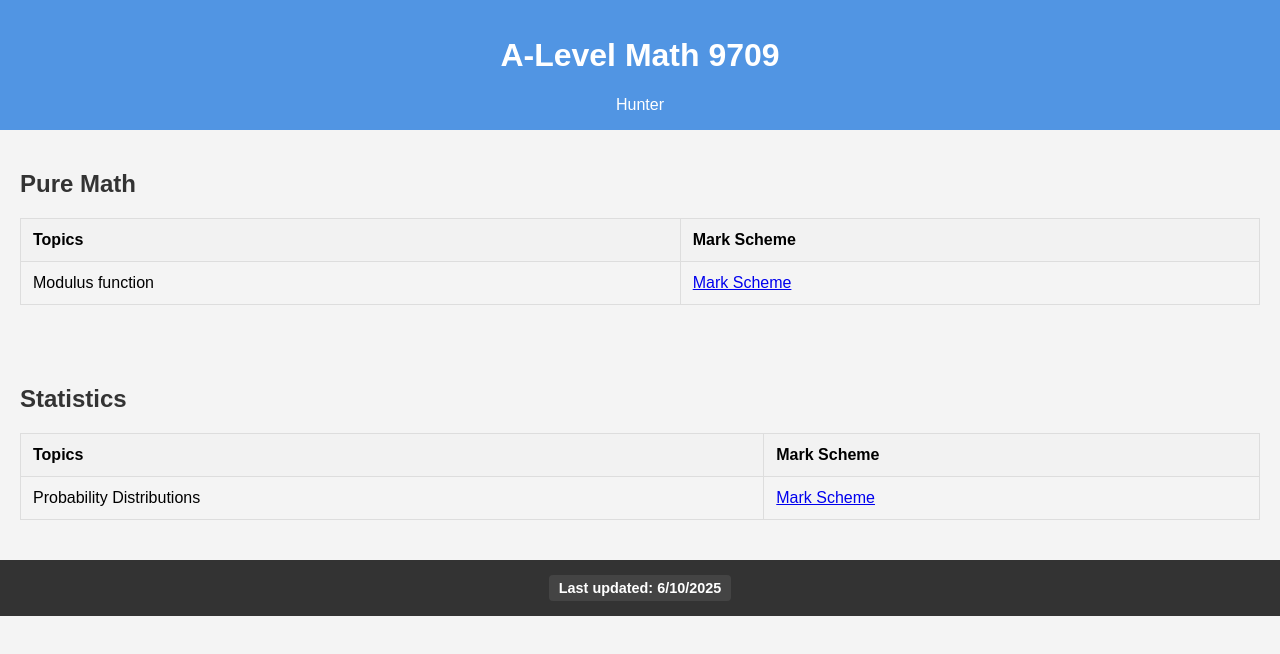
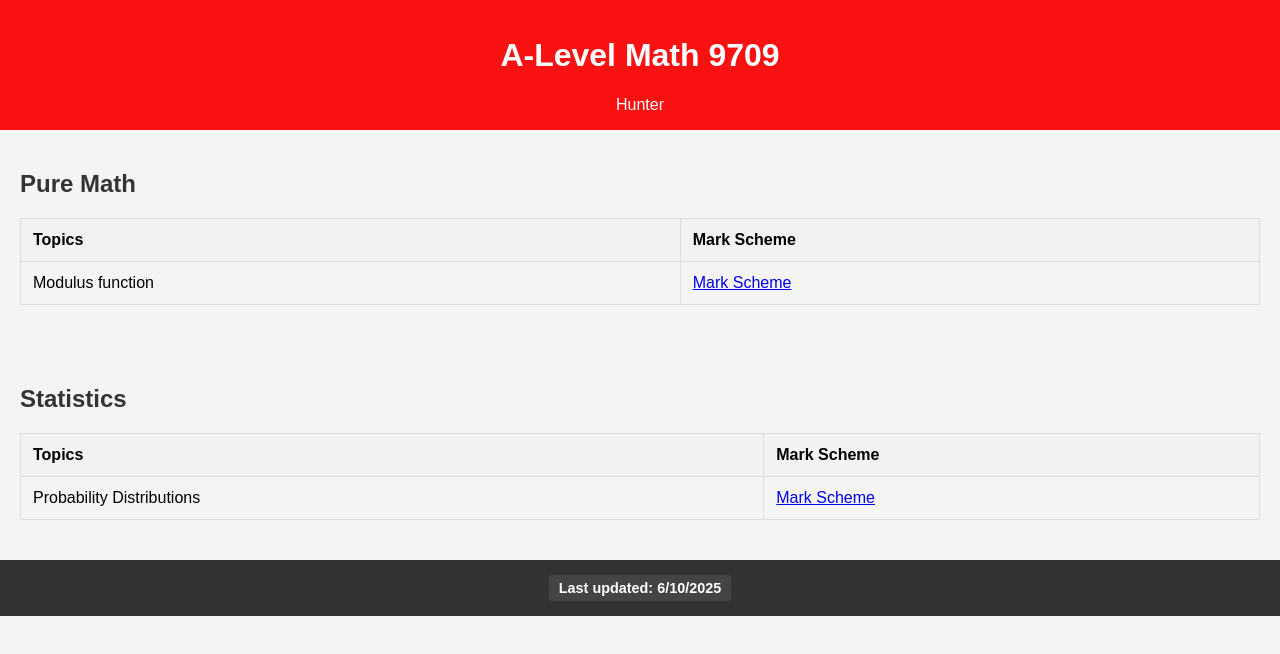
Before and after one commit to renxianghuang/25AS, a plain HTML site: page index.html in a window 1280 px wide. Drawn offline with Linux system fonts and the light colour scheme.

Commit message:
Update index.html

```diff
--- a/index.html
+++ b/index.html
@@ -12,7 +12,7 @@
             padding: 0;
         }
         header {
-            background-color: #5195e3;
+            background-color: #fa1111;
             color: white;
             text-align: center;
             padding: 1rem;
```
